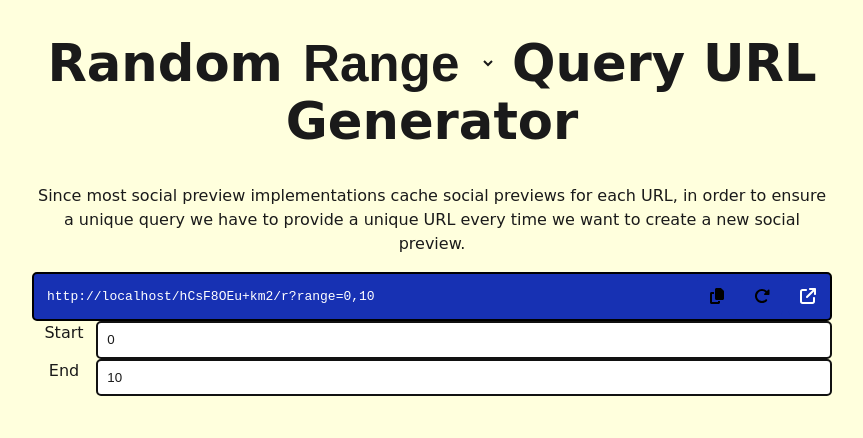
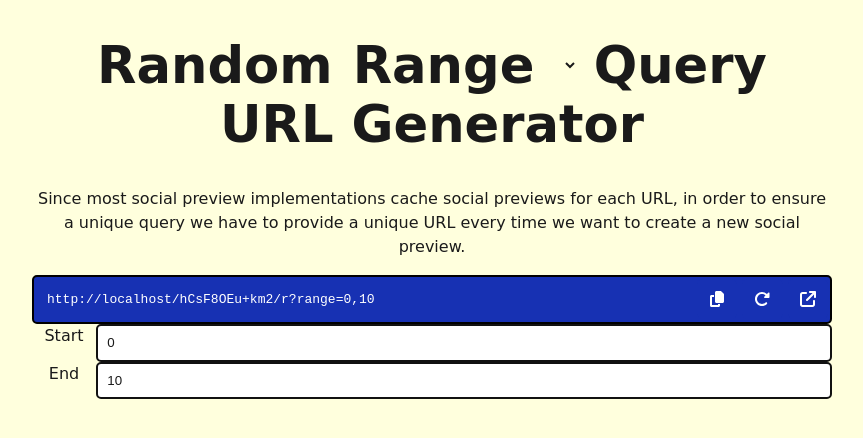
Before and after one commit to raian621/rand-um, a React (Vite) app in the folder site/: page / in a window 1280 px wide. Shown: the top 438 px of the page, without its empty margins (208-1071 px from the left). Built offline with nearby package versions, Linux system fonts and the light colour scheme.

Commit message:
fixed some styling issues on the site, added banner

```diff
--- a/site/src/styles/GeneratedURL.css
+++ b/site/src/styles/GeneratedURL.css
@@ -18,13 +18,16 @@
   justify-content: center;
   display: flex;
   background-color: var(--fill-color);
+  color: white;
   cursor: pointer;
   transition: all 300ms;
   margin: 2.5px;
 }
+
 .generated-url button:hover {
   filter: brightness(0.8)
 }
+
 .generated-url button:focus,
 .generated-url button:focus-visible {
   outline: 4px auto -webkit-focus-ring-color;
--- a/site/src/styles/QueryTypeSelector.css
+++ b/site/src/styles/QueryTypeSelector.css
@@ -2,6 +2,7 @@
   font-size: 2.5rem;
   margin: 0 1rem;
   background-color: transparent;
+  font-family: inherit;
   color: inherit;
   border: none;
   font-size: inherit;
--- a/site/src/styles/index.css
+++ b/site/src/styles/index.css
@@ -47,6 +47,7 @@ button {
   font-weight: 500;
   font-family: inherit;
   background-color: var(--fill-color);
+  color: white;
   cursor: pointer;
   transition: all 300ms;
 }
```
Also changed, not shown: site/public/banner.png (added).
